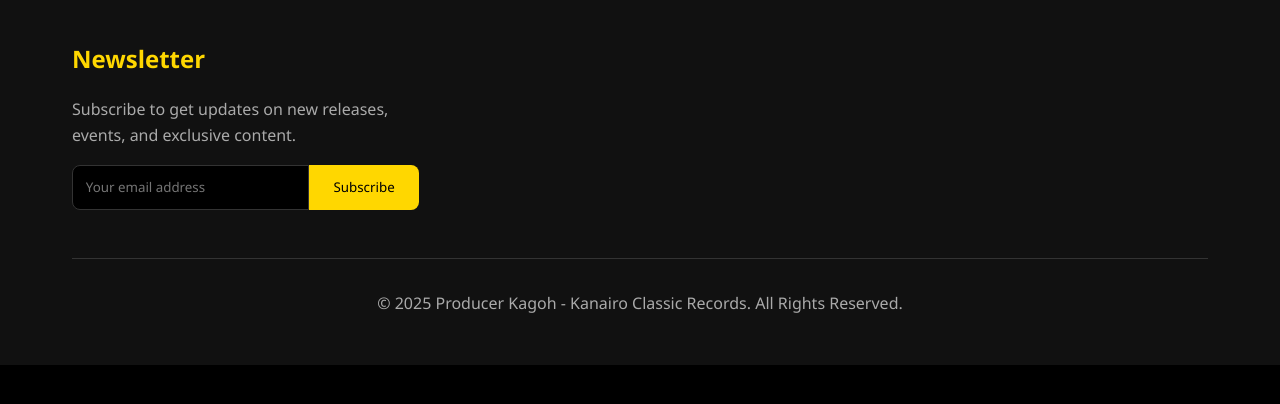
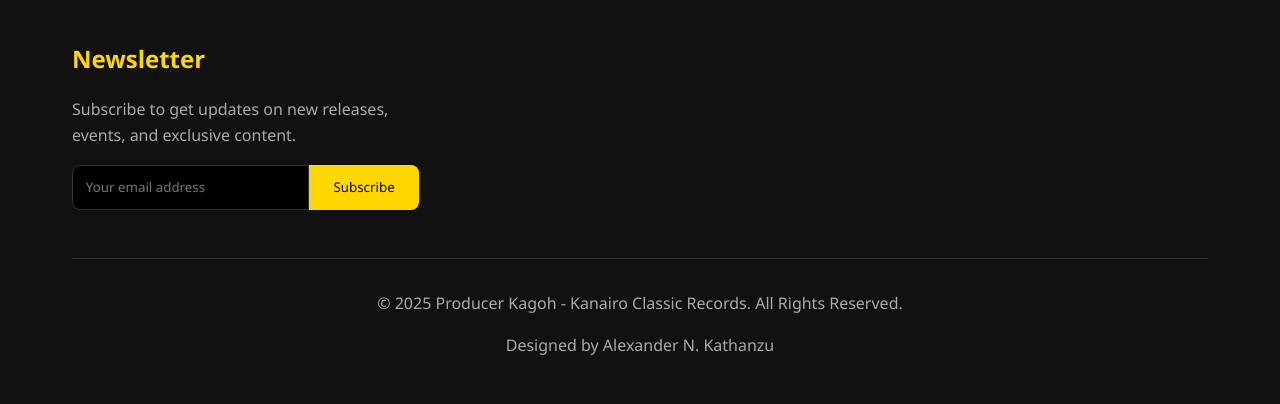
Before and after one commit to Kiddooh/KanairoClassicRecords, a plain HTML site: page index.html in a window 1280 px wide. Shown: the part 1951-2355 px from the top of the page. Before the commit the page ends 2316 px from the top, so only its background shows below. Drawn offline with Linux system fonts and the light colour scheme.

Commit message:
Update index.html

```diff
--- a/index.html
+++ b/index.html
@@ -2418,6 +2418,7 @@
 
             <div class="footer-bottom">
                 <p>&copy; 2023 Producer Kagoh - Kanairo Classic Records. All Rights Reserved.</p>
+                <p>Designed by Alexander N. Kathanzu</p>
             </div>
         </div>
     </footer>
```
